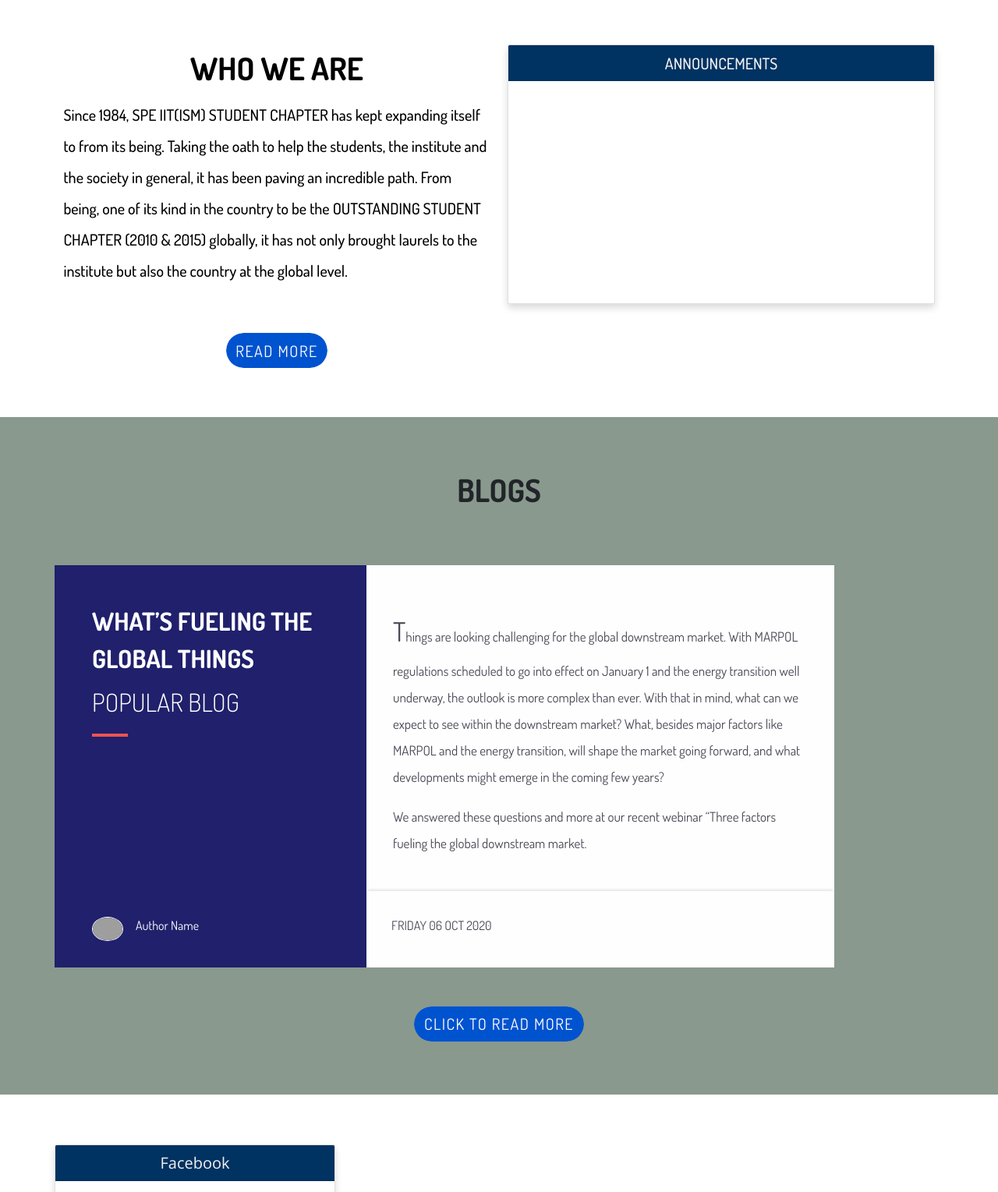
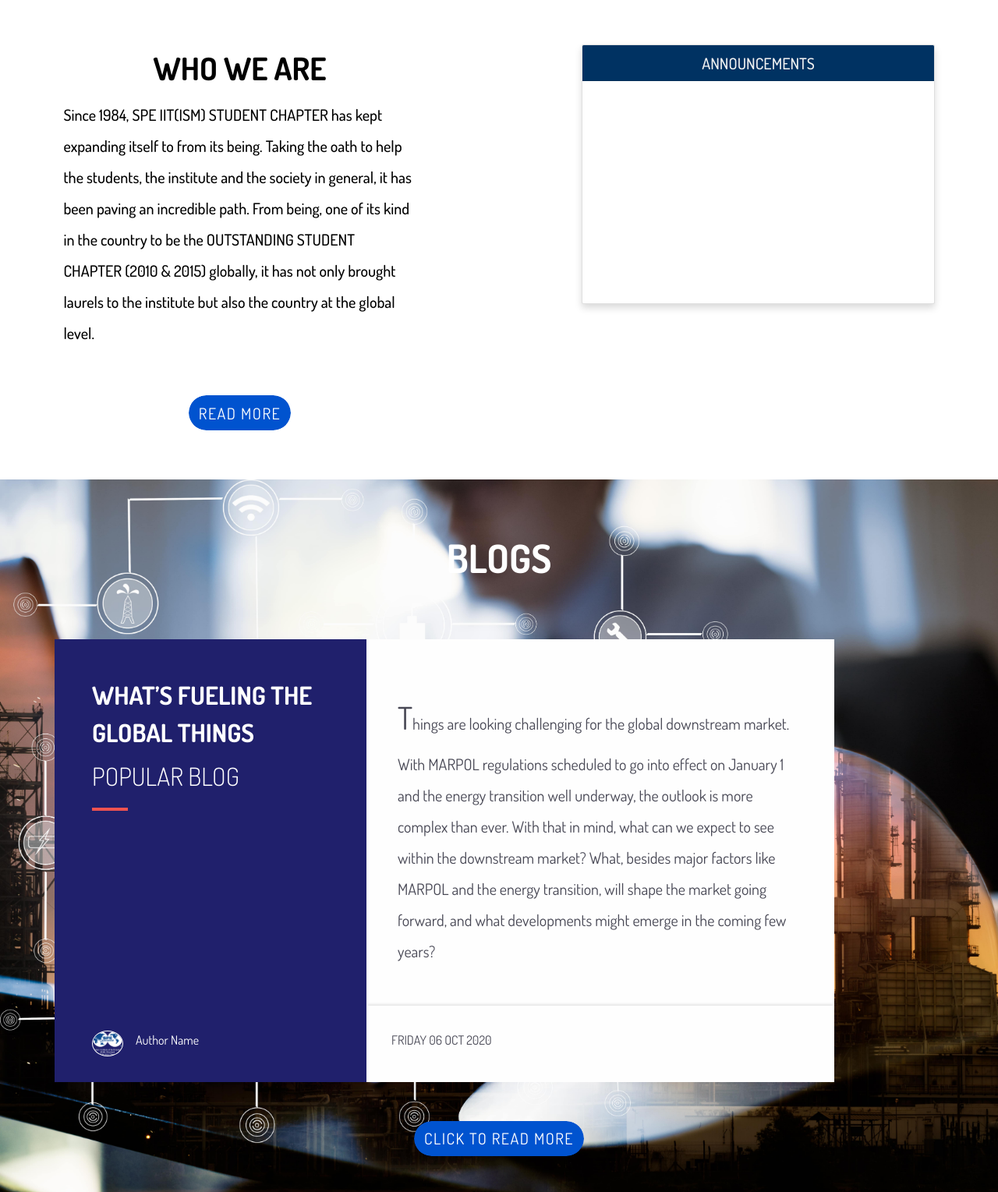
Before and after one commit to hritwik-r12/SPE-IIT-ISM-SC, a Django app: page /Home/ in a window 1280 px wide. Shown: the part 774-2303 px from the top of the page at 78% size. Run offline with Django 3.2, Linux system fonts and the light colour scheme; some libraries are stand-ins or nearby versions; grey boxes are pictures that could not be loaded.

Commit message:
Home modified

```diff
--- a/SPE-website/pages/static/pages/home.css
+++ b/SPE-website/pages/static/pages/home.css
@@ -244,7 +244,7 @@
 
 .post-right_body {
     line-height: 2;
-    font-size: 17px;
+    font-size: 20px;
     padding: 2em;
 }
 
--- a/SPE-website/pages/templates/pages/base.html
+++ b/SPE-website/pages/templates/pages/base.html
@@ -135,7 +135,7 @@
                         <p><i class="fas fa-phone"></i> Phone: 087098 43266</p>
                         <p><i class="fas fa-envelope"></i> Email: <a href="#">speiitismsc@domain.com</a></p>
                     </div>
-                    <div class="col-md-4 footer-links">
+                    <div class="col-md-3 offset-md-1 footer-links">
                         <div class="row">
                             <div class="col">
                                 <h3>Links</h3>
--- a/SPE-website/pages/templates/pages/home.html
+++ b/SPE-website/pages/templates/pages/home.html
@@ -49,7 +49,7 @@
 
 <div class="container" style="color: black !important;font-family: 'Dosis', sans-serif;">
     <div class="row">
-        <div class="col-lg-6 col-sm-12" style="padding:5% 1%;">
+        <div class="col-lg-5 col-sm-12" style="padding:5% 1%;">
             <p style="font-size: 4rem; font-weight: 700; text-align: center;">WHO WE ARE</p>
             <p style="line-height: 2.0; font-size: 2.0rem;font-weight:500;">
                 Since 1984, SPE IIT(ISM) STUDENT CHAPTER has kept expanding itself to from its being. Taking the oath to help the students, the institute and the society in general, it has been paving an incredible path. From being, one of its kind in the country to
@@ -62,7 +62,7 @@
                 <a href="{% url 'about-page' %}" class="button" style="font-size: 20px;">Read More</a>
             </div>
         </div>
-        <div class="col-lg-6 col-sm-12" style="padding:5% 1%;">
+        <div class="col-lg-5 offset-md-2 col-sm-12" style="padding:5% 1%;">
             <div class="card shadow">
                 <div class="card-header">ANNOUNCEMENTS</div>
                 <div class="card-body">
@@ -101,16 +101,16 @@
 
 <!-- Blogs Section -->
 
-<div class="container-fluid" style=" background-color: #89998e;">
+<div class="container-fluid" style=" background-image: url(../../../media/bg-images/premium3.jpg) !important; background-repeat: no-repeat; background-size: cover;">
     <div class="container" style="padding:5% 0;font-family: 'Dosis', sans-serif; overflow: hidden;">
-        <p style="padding-bottom: 5%;font-size: 4rem; font-weight: 700; text-align: center;">BLOGS</p>
+        <p style="padding-bottom: 5%;font-size: 5rem; font-weight: 700; text-align: center; color: #fff;">BLOGS</p>
         <div class="post">
             <div class="post-left">
                 <div class="post-left_title">What’s fueling the global Things</div>
                 <div class="post-left_title_sub">Popular Blog</div>
                 <div class="post-left_border"></div>
                 <div class="post-left_author">
-                    <img src="#">
+                    <img src="http://127.0.0.1:8000/static/pages/landingpage-bg/chapter-inv-logo.png">
                     <p>Author Name</p>
                 </div>
             </div>
@@ -119,7 +119,6 @@
                     <p><span>T</span>hings are looking challenging for the global downstream market. With MARPOL regulations scheduled to go into effect on January 1 and the energy transition well underway, the outlook is more complex than ever. With that
                         in mind, what can we expect to see within the downstream market? What, besides major factors like MARPOL and the energy transition, will shape the market going forward, and what developments might emerge in the coming few years?
                     </p>
-                    <p>We answered these questions and more at our recent webinar “Three factors fueling the global downstream market.</p>
                 </div>
                 <div class="post-right_footer">
                     <div class="post-right_footer_date">
@@ -175,7 +174,7 @@
     </div>
 </div>
 
-<!-- Our Team Section -->
+<!-- Our Team Section
 <div class="container-fluid" style="background-image: url(https://i.pinimg.com/originals/e9/86/d8/e986d84d458dbf78014805424ecdab3f.png); background-size: cover; margin-bottom: 10%;">
     <div class="container" style="color: black !important;font-family: 'Dosis', sans-serif;">
         <div style="padding:5% 1%;">
@@ -194,7 +193,7 @@
             </div>
         </div>
     </div>
-</div>
+</div> -->
 
 
 
```
Also changed, not shown: SPE-website/media/bg-images/premium3.jpg (renamed from Oil&Gas_imgs/premium 3.jpg), SPE-website/media/bg-images/premium8.jpg (renamed from Oil&Gas_imgs/premium 8.jpg). Lines whose indentation alone changed are shown as unchanged.
